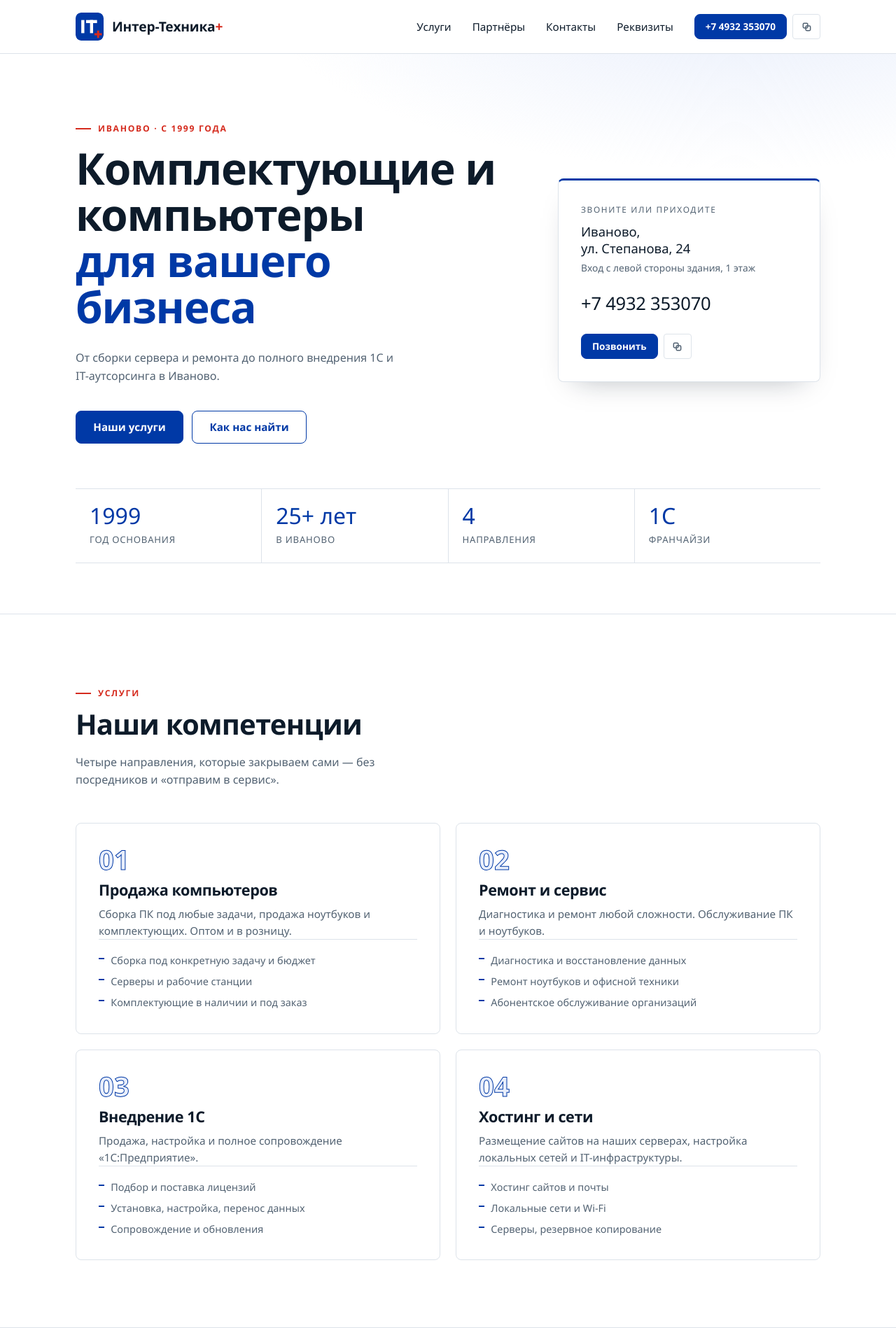
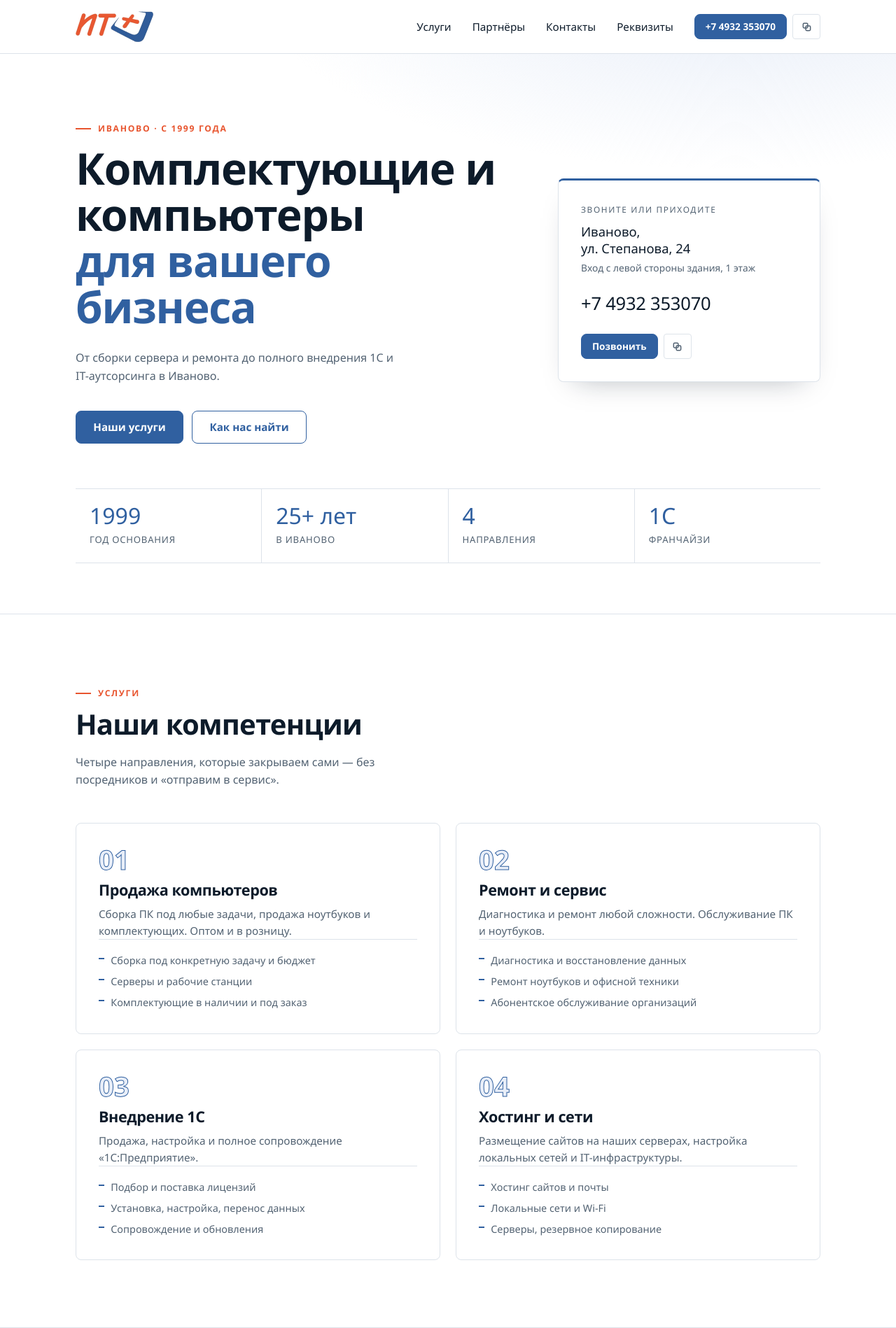
Before and after one commit to 160ru/ivu-site, a PHP site: page / in a window 1280 px wide. Shown: the top 1898 px of the page at 70% size. Run offline with PHP 8.4, Linux system fonts and the light colour scheme.

Commit message:
Логотип компании: настоящий знак НТ+, палитра под него, иконка и превью

```diff
--- a/404.html
+++ b/404.html
@@ -5,15 +5,15 @@
   <meta name="viewport" content="width=device-width, initial-scale=1">
   <title>Страница не найдена — Интер-Техника-Плюс</title>
   <meta name="robots" content="noindex">
-  <link rel="icon" href="assets/favicon.svg" type="image/svg+xml">
+  <link rel="icon" href="assets/icon.png" type="image/png">
+  <link rel="apple-touch-icon" href="assets/icon.png">
   <link rel="stylesheet" href="assets/style.css">
 </head>
 <body>
   <header class="site-header">
     <div class="container header-inner">
       <a class="brand" href="index.html" aria-label="Интер-Техника-Плюс — на главную">
-        <img class="brand-logo" src="assets/logo.svg" alt="" width="40" height="40">
-        <span class="brand-name">Интер-Техника<span class="brand-plus">+</span></span>
+        <img class="brand-logo" src="assets/logo.png" alt="Интер-Техника-Плюс" width="112" height="44">
       </a>
       <nav class="nav" aria-label="Основная навигация">
         <a href="index.html#services">Услуги</a>
--- a/assets/style.css
+++ b/assets/style.css
@@ -1,6 +1,6 @@
 /* ============================================================
    Интер-Техника-Плюс — стили сайта
-   Палитра: белый, синий и красный (цвета флага), тёмный контур.
+   Палитра взята из логотипа: синий, красно-оранжевый, белый.
    Без внешних запросов: системные шрифты, никаких CDN.
    Все цвета и размеры — в :root, остальное подстраивается.
    ============================================================ */
@@ -13,11 +13,11 @@
   --ink-soft: #526272;
   --line: #dde3ea;
 
-  --blue: #0039a6;        /* синий флага */
-  --blue-dark: #002a7a;
-  --blue-soft: #e8eefb;
-  --red: #d52b1e;         /* красный флага */
-  --red-dark: #b02318;
+  --blue: #3060a0;        /* синий из логотипа */
+  --blue-dark: #24487a;
+  --blue-soft: #e8eef8;
+  --red: #e8552f;         /* красно-оранжевый из логотипа */
+  --red-dark: #c8431f;
 
   /* Типографика */
   --font-display: "Bahnschrift", "Segoe UI Variable Display", "Segoe UI", system-ui, sans-serif;
@@ -157,11 +157,10 @@ p:last-child { margin-bottom: 0; }
 }
 
 .brand-logo {
-  width: 40px;
-  height: 40px;
+  height: 44px;
+  width: auto;
   flex: none;
   display: block;
-  border-radius: 8px;
 }
 
 .brand-name {
@@ -519,7 +518,7 @@ p:last-child { margin-bottom: 0; }
   place-items: center;
   aspect-ratio: 4 / 5;
   background:
-    repeating-linear-gradient(45deg, transparent 0 10px, rgba(0, 57, 166, .05) 10px 20px),
+    repeating-linear-gradient(45deg, transparent 0 10px, rgba(48, 96, 160, .06) 10px 20px),
     var(--white);
   border: 1px solid var(--line);
   border-radius: var(--radius);
@@ -825,6 +824,7 @@ p:last-child { margin-bottom: 0; }
 @media (max-width: 700px) {
   .facts { grid-template-columns: repeat(2, minmax(0, 1fr)); }
   .fact { padding: 18px 16px; }
+  .brand-logo { height: 38px; }
 }
 
 @media (max-width: 620px) {
--- a/index.html
+++ b/index.html
@@ -22,7 +22,8 @@
   <meta property="og:image:alt" content="Интер-Техника-Плюс — комплектующие и компьютеры для бизнеса">
   <meta name="twitter:card" content="summary_large_image">
 
-  <link rel="icon" href="assets/favicon.svg" type="image/svg+xml">
+  <link rel="icon" href="assets/icon.png" type="image/png">
+  <link rel="apple-touch-icon" href="assets/icon.png">
   <link rel="stylesheet" href="assets/style.css">
 
   <script type="application/ld+json">
@@ -31,7 +32,7 @@
     "@type": "ComputerStore",
     "name": "ООО «Интер-Техника-Плюс»",
     "url": "https://ivu.ru/",
-    "logo": "https://ivu.ru/assets/favicon.svg",
+    "logo": "https://ivu.ru/assets/icon.png",
     "telephone": "+7 4932 353070",
     "foundingDate": "1999",
     "address": {
@@ -50,8 +51,7 @@
   <header class="site-header">
     <div class="container header-inner">
       <a class="brand" href="#top" aria-label="Интер-Техника-Плюс — на главную">
-        <img class="brand-logo" src="assets/logo.svg" alt="" width="40" height="40">
-        <span class="brand-name">Интер-Техника<span class="brand-plus">+</span></span>
+        <img class="brand-logo" src="assets/logo.png" alt="Интер-Техника-Плюс" width="112" height="44">
       </a>
 
       <button class="nav-toggle" type="button" aria-expanded="false" aria-controls="nav">
--- a/privacy.html
+++ b/privacy.html
@@ -6,15 +6,15 @@
   <title>Политика конфиденциальности — Интер-Техника-Плюс</title>
   <meta name="description" content="Как сайт ivu.ru обрабатывает персональные данные посетителей.">
   <meta name="robots" content="noindex, follow">
-  <link rel="icon" href="assets/favicon.svg" type="image/svg+xml">
+  <link rel="icon" href="assets/icon.png" type="image/png">
+  <link rel="apple-touch-icon" href="assets/icon.png">
   <link rel="stylesheet" href="assets/style.css">
 </head>
 <body>
   <header class="site-header">
     <div class="container header-inner">
       <a class="brand" href="index.html" aria-label="Интер-Техника-Плюс — на главную">
-        <img class="brand-logo" src="assets/logo.svg" alt="" width="40" height="40">
-        <span class="brand-name">Интер-Техника<span class="brand-plus">+</span></span>
+        <img class="brand-logo" src="assets/logo.png" alt="Интер-Техника-Плюс" width="112" height="44">
       </a>
       <button class="nav-toggle" type="button" aria-expanded="false" aria-controls="nav">
         <span class="nav-toggle-bars" aria-hidden="true"></span>
--- a/requisites.html
+++ b/requisites.html
@@ -6,15 +6,15 @@
   <title>Реквизиты — Интер-Техника-Плюс</title>
   <meta name="description" content="Реквизиты ООО «Интер-Техника-Плюс»: ИНН, КПП, ОКПО, расчётный счёт, банк, юридический адрес, контакты.">
   <link rel="canonical" href="https://ivu.ru/requisites.html">
-  <link rel="icon" href="assets/favicon.svg" type="image/svg+xml">
+  <link rel="icon" href="assets/icon.png" type="image/png">
+  <link rel="apple-touch-icon" href="assets/icon.png">
   <link rel="stylesheet" href="assets/style.css">
 </head>
 <body>
   <header class="site-header">
     <div class="container header-inner">
       <a class="brand" href="index.html" aria-label="Интер-Техника-Плюс — на главную">
-        <img class="brand-logo" src="assets/logo.svg" alt="" width="40" height="40">
-        <span class="brand-name">Интер-Техника<span class="brand-plus">+</span></span>
+        <img class="brand-logo" src="assets/logo.png" alt="Интер-Техника-Плюс" width="112" height="44">
       </a>
       <button class="nav-toggle" type="button" aria-expanded="false" aria-controls="nav">
         <span class="nav-toggle-bars" aria-hidden="true"></span>
```
Also changed, not shown: tools/og.html (+24 -30 lines), README.md, assets/favicon.svg (deleted), assets/icon.png (added), assets/logo-full.svg (deleted), assets/logo.png (added), assets/logo.svg (deleted), assets/og.png, 1 other file.
